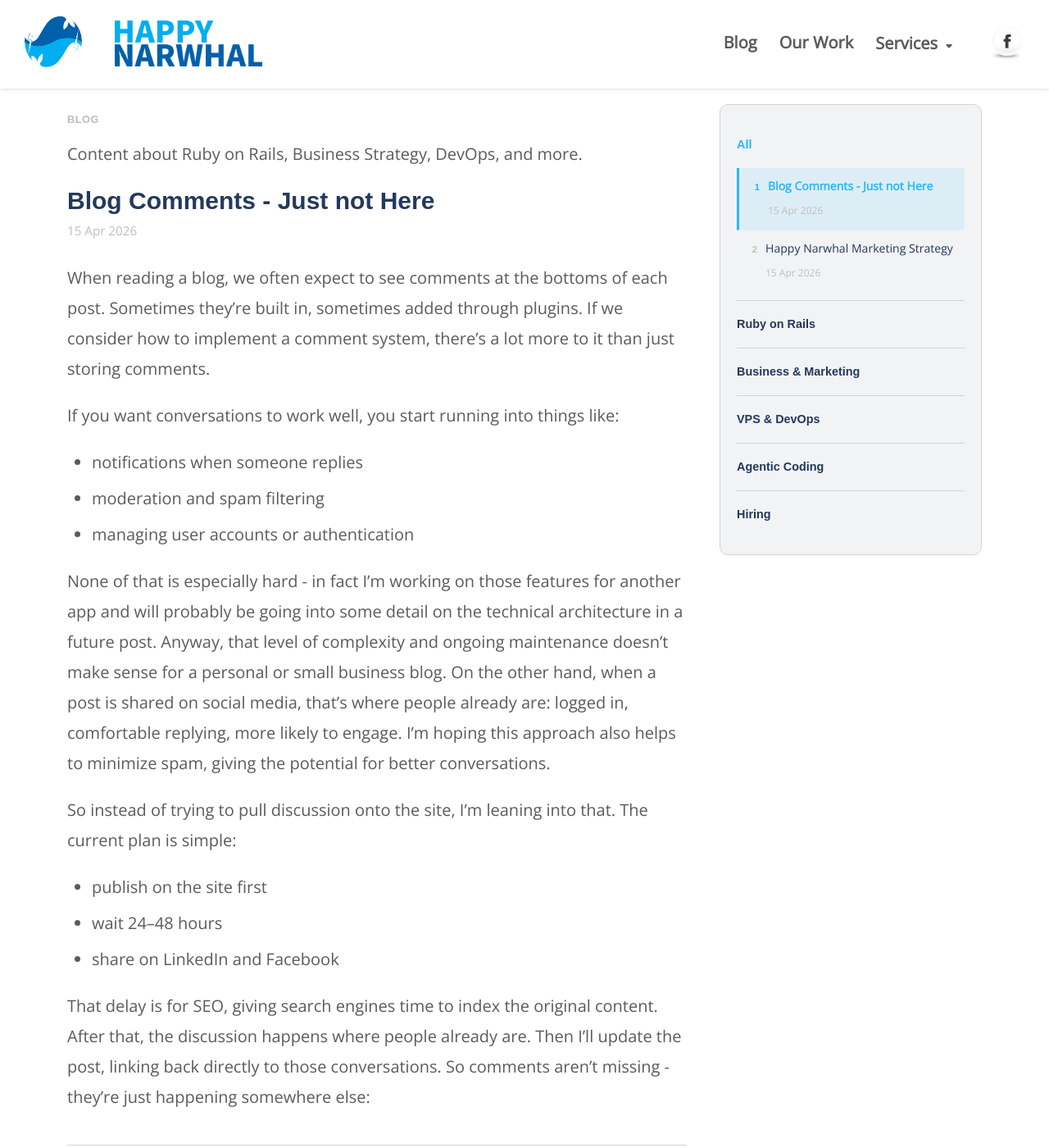
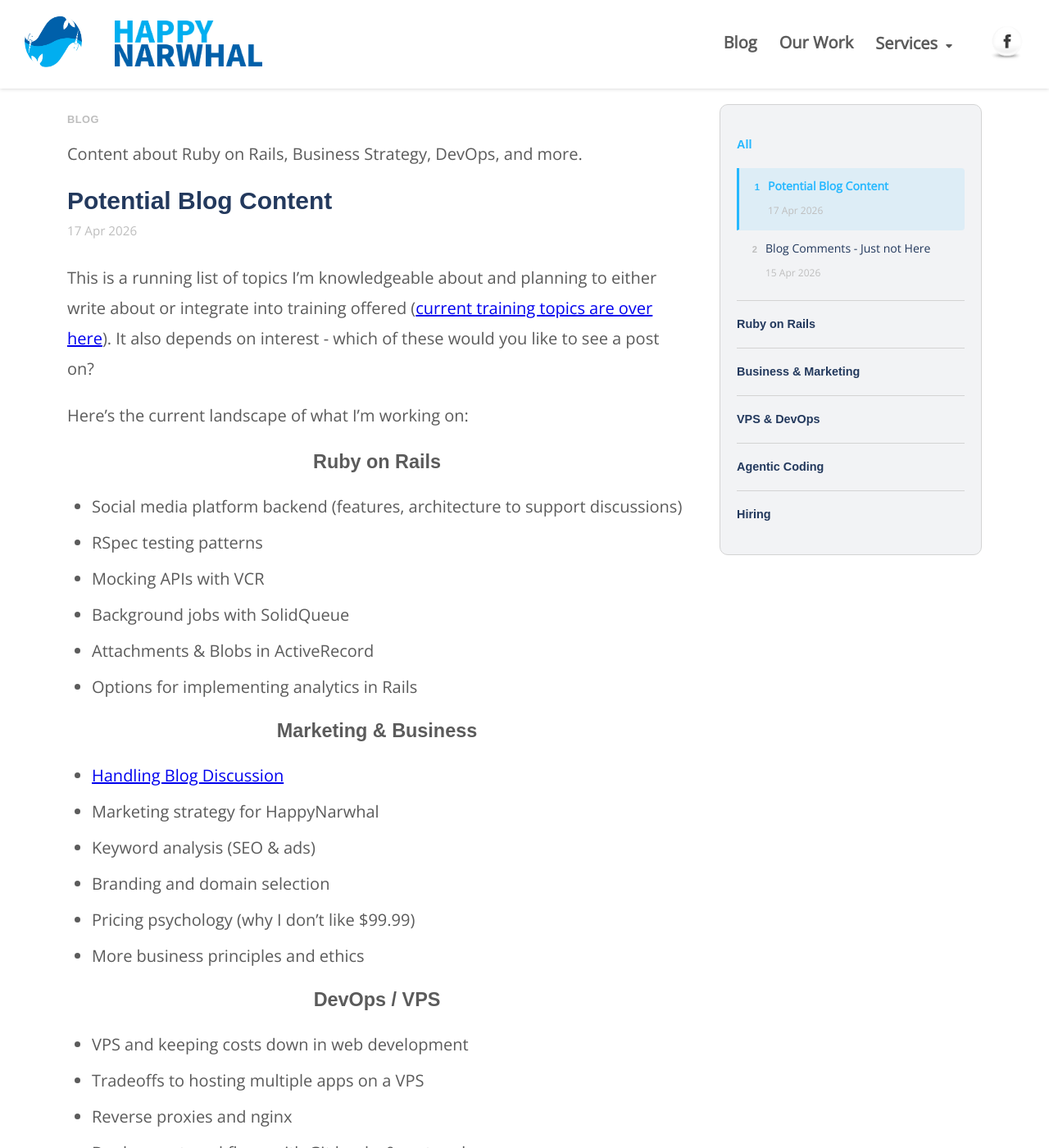
Before and after one commit to Happy-Narwhal/Happy-Narwhal.github.io, a Jekyll site: the page built from _pages/blog.html, in a window 1280 px wide and 1400 px high. Shown: the whole window at 82% size. Built offline with Jekyll 4.4.1, drawn with Linux system fonts in a browser that asks for light colours; nearby versions of some CDN libraries; some of the changed text lies outside the part shown.

Commit message:
added blog content post

```diff
--- a/_posts/2026-04-15-blog-comments-just-not-here.md
+++ b/_posts/2026-04-15-blog-comments-just-not-here.md
@@ -4,18 +4,21 @@ date: 2026-04-15
 categories:
   - business-marketing
 description: The site holds the blog; public conversation happens on the socials.
+discussion_linkedin: https://www.linkedin.com/posts/PLACEHOLDER_HAPPY_NARWHAL_blog-comments-just-not-here
+keywords: blog comments, linkedin discussion, content strategy, SEO, marketing, community, rails
 ---
 
-When reading a blog, we often expect to see comments at the bottoms of each post. Sometimes they're built in, sometimes added through plugins. If we consider how to implement a comment system, there’s a lot more to it than just storing comments.
+When reading a blog, we often expect to see comments at the bottoms of each post. Sometimes they're built in, sometimes added through plugins.
 
-If you want conversations to work well, you start running into things like:
+But implementing a comment system involves much more than just storing comments. If you want conversations to work well, you quickly run into challenges like:
+
 - notifications when someone replies
 - moderation and spam filtering
 - managing user accounts or authentication
 
-None of that is especially hard - in fact I'm working on those features for another app and will probably be going into some detail on the technical architecture in a future post. Anyway, that level of complexity and ongoing maintenance doesn't make sense for a personal or small business blog. On the other hand, when a post is shared on social media, that’s where people already are: logged in, comfortable replying, more likely to engage. I'm hoping this approach also helps to minimize spam, giving the potential for better conversations.
+These are all solvable problems (especially with frameworks like Ruby on Rails), but they come with complexity and maintenance that doesn't make sense for a small business blog. On the other hand, when a post is shared on social media, that’s where people already are: logged in, comfortable replying, more likely to engage. I'm hoping this approach also helps to minimize spam, giving the potential for better conversations.
 
-So instead of trying to pull discussion onto the site, I’m leaning into that. The current plan is simple:
+So instead of trying to pull discussion onto the site, I’m leaning into that. Here's my plan:
 - publish on the site first
 - wait 24–48 hours
 - share on LinkedIn and Facebook
--- a/_posts/2026-04-15-happy-narwhal-marketing-strategy.md
+++ /dev/null
@@ -1,11 +0,0 @@
----
-title: "Happy Narwhal Marketing Strategy"
-date: 2026-04-15
-categories:
-  - business-marketing
-description: How we’re approaching awareness, channels, and long-form content for Happy Narwhal.
----
-
-Testing.
-
-This post is a starting point—we’ll go deeper on specific tactics, metrics, and campaign results in future articles.
--- /dev/null
+++ b/_posts/2026-04-17-potential-blog-content.md
@@ -0,0 +1,56 @@
+---
+title: "Potential Blog Content"
+date: 2026-04-17
+categories:
+  - business-marketing
+description: Potential subjects to write about for the blog, or turn into training later.
+share_image: /assets/images/blog/potential-blog-content.png
+share_image_alt: Potential blog content chart
+keywords: business marketing, growth content, branding, pricing psychology, SEO, ads, go-to-market, blog training
+redirect_from:
+  - /blog/2026/04/17/potential-blog-content/
+---
+
+This is a running list of topics I’m knowledgeable about and planning to either write about or integrate into training offered (<a href='/consulting.html#training'>current training topics are over here</a>). It also depends on interest - which of these would you like to see a post on?
+
+Here’s the current landscape of what I’m working on:
+
+### Ruby on Rails
+
+- Social media platform backend (features, architecture to support discussions)
+- RSpec testing patterns
+- Mocking APIs with VCR
+- Background jobs with SolidQueue
+- Attachments & Blobs in ActiveRecord
+- Options for implementing analytics in Rails
+
+### Marketing & Business
+
+- <a href='/blog/2026/04/15/blog-comments-just-not-here/'>Handling Blog Discussion</a>
+- Marketing strategy for HappyNarwhal
+- Keyword analysis (SEO & ads)
+- Branding and domain selection
+- Pricing psychology (why I don't like $99.99)
+- More business principles and ethics
+
+### DevOps / VPS
+
+- VPS and keeping costs down in web development
+- Tradeoffs to hosting multiple apps on a VPS
+- Reverse proxies and nginx
+- Deployment workflows with Git hooks & systemd
+- Docker vs non-Docker setups
+- Mail server configuration
+- Bash scripting (shortcut aliases and other tips)
+
+### Agentic Coding
+
+- Prompt-driven development
+- Prompt engineering in ChatGPT
+- Using agents effectively in coding workflows
+
+### Hiring
+
+- Writing strong job descriptions
+- Interviewing effectively
+- Choosing the right candidates
```
Also changed, not shown: assets/images/blog/potential-blog-content.png (added).
